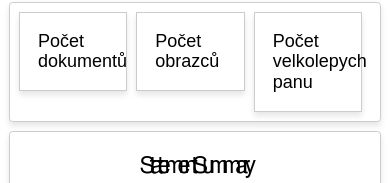
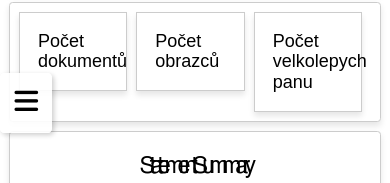
Before and after one commit to Eidamiino/css-framework-test, a Svelte app in the folder poc/: page / in a window 390 px wide. Shown: the part 319-502 px from the top of the page. Built offline with nearby package versions, Linux system fonts and the light colour scheme; a web font is replaced by a local one.

Commit message:
another hamburger in the center for mobile

```diff
--- a/poc/public/styles.css
+++ b/poc/public/styles.css
@@ -41,9 +41,23 @@ body {
     border: none;
     font-size: 1.5rem;
     cursor: pointer;
-    /* padding: 0.5rem; */
     padding: 0 0.5rem 0 0.5rem;
     margin-right: 0;
+}
+
+.sticky-hamburger {
+    position: fixed;
+    top: 50%;
+    left: 0;
+    transform: translateY(-50%);
+    background: rgba(255, 255, 255, 0.9);
+    border-radius: 0.25rem;
+    padding: 0.8rem;
+    margin: 0;
+    box-shadow: 2px 2px 5px rgba(0, 0, 0, 0.2);
+    z-index: 1000;
+
+    display: none;
 }
 
 .header-left {
@@ -486,6 +500,9 @@ table th {
         max-width: 100%;
     }
 
+    .sticky-hamburger{
+        display: block;
+    }
 }
 
 /* .sidebar.collapsed .pure-menu-link {
--- a/poc/src/App.svelte
+++ b/poc/src/App.svelte
@@ -209,6 +209,10 @@
           </ul>
         </div>
       </div>
+
+      <button class="hamburger-btn sticky-hamburger" on:click={toggleSidebar}>
+        <i class="fas fa-bars"></i>
+      </button>
 
       <div class="main" id="main">
         <div class="main-content">
```
Lines whose indentation alone changed are shown as unchanged.
